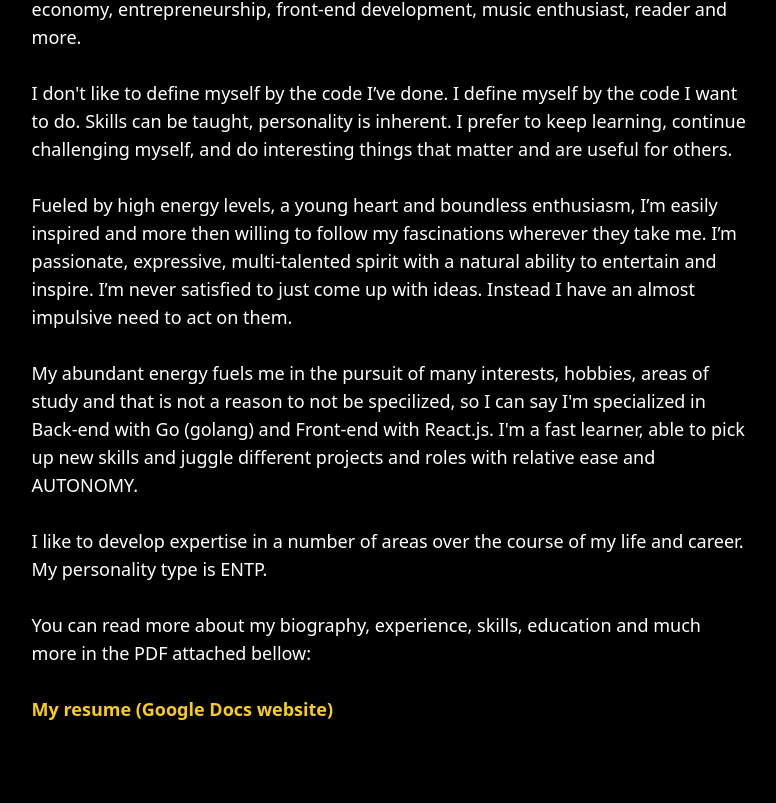
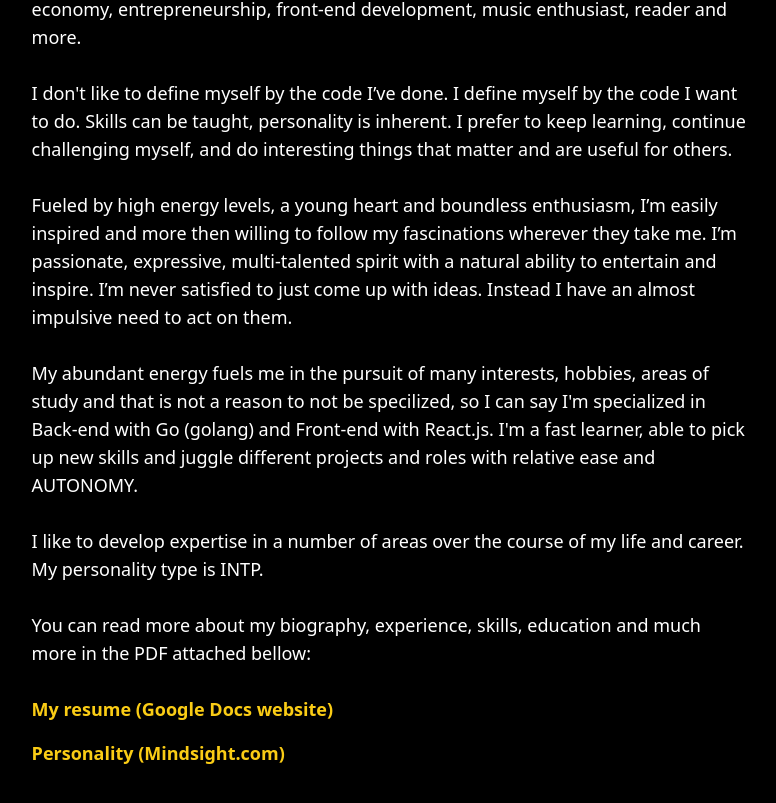
Before and after one commit to KaioMarxDEV/portfolio, a Next.js app: page /about in a window 1280 px wide. Shown: the part 1421-2224 px from the top of the page, without its empty margins (250-1026 px from the left). Built offline with nearby package versions, Linux system fonts and the light colour scheme.

Commit message:
add: personality test

```diff
--- a/src/pages/about.tsx
+++ b/src/pages/about.tsx
@@ -88,7 +88,7 @@ export default function About() {
               My abundant energy fuels me in the pursuit of many interests, hobbies, areas of study and that is not a reason to not be specilized, so I can say I&apos;m specialized in Back-end with Go (golang) and Front-end with React.js. I&apos;m a fast learner, able to pick up new skills and juggle different projects and roles with relative ease and AUTONOMY.
               </p>
               <p className="text-lg mb-7">
-              I like to develop expertise in a number of areas over the course of my life and career. My personality type is ENTP.
+              I like to develop expertise in a number of areas over the course of my life and career. My personality type is INTP.
               </p>
               <p className="text-lg mb-7">
                 You can read more about my biography, experience, skills, education and much more in the PDF attached bellow:
@@ -111,6 +111,24 @@ export default function About() {
                   "
                 />
               </Link>
+              <Link
+                  target="_blank"
+                  href="https://app.mindsight.com.br/devolutiva/cbe93b25-992e-4459-ba87-c82238e4e231/resultado/"
+                  className="mt-4 cursor-pointer no-underline"
+                >
+                <div
+                  className="
+                  text-yellow-400
+                    text-lg
+                    font-bold
+                    after:content-['Personality_(Mindsight.com)']
+                    hover:text-2xl
+                    transition-all
+                    ease-[cubic-bezier(0.2,0.6,0.2,1)]
+                    duration-500
+                  "
+                />
+              </Link>
             </div>
           </div>
         </div>
```
Lines whose indentation alone changed are shown as unchanged.
